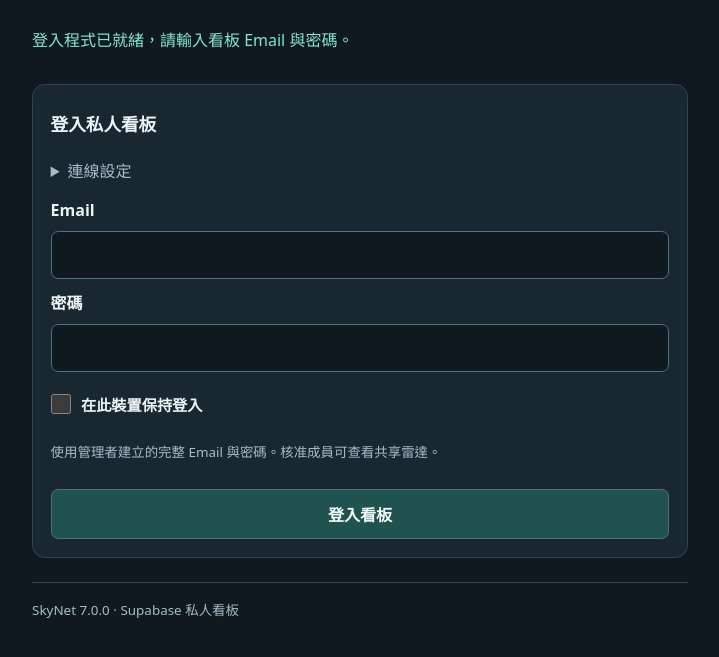
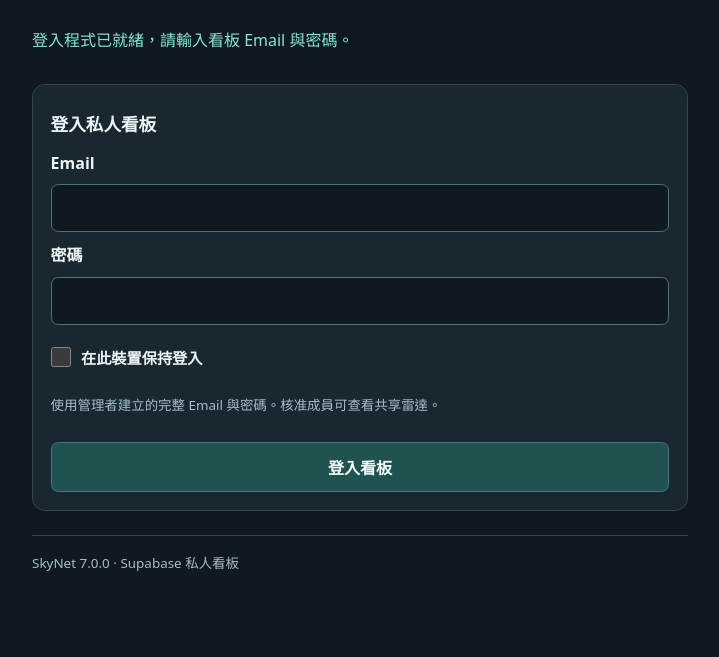
Before and after one commit to bluesky3939889/SkyNet-Web, a plain HTML site: page index.html in a window 1280 px wide. Shown: the part 139-796 px from the top of the page, without its empty margins (280-999 px from the left). Drawn offline with Linux system fonts and the light colour scheme.

Commit message:
Add files via upload

```diff
--- a/config.js
+++ b/config.js
@@ -1 +1 @@
-window.SKYNET_PUBLIC_CONFIG = {url:"https://wuwqskofsggvkqjgruvh.supabase.co", key:""};
+window.SKYNET_PUBLIC_CONFIG = {"key":"sb_publishable_eeZk6jfyR6neX9R1G0N0RQ_s9GWYkOR","url":"https://wuwqskofsggvkqjgruvh.supabase.co"};
--- a/index.html
+++ b/index.html
@@ -4,7 +4,7 @@
 <meta name="referrer" content="no-referrer">
 <meta http-equiv="Content-Security-Policy" content="default-src 'none'; script-src 'self'; style-src 'self'; connect-src https://*.supabase.co; img-src 'self' data: blob:; base-uri 'none'; form-action 'none'; object-src 'none'">
 <meta name="theme-color" content="#101820"><title>SkyNet · Supabase 偵測看板</title>
-<link rel="stylesheet" href="style.css?v=7.0.0-private-map"><script src="config.js?v=7.0.0" defer></script><script src="board.js?v=7.0.0" defer></script><script src="radar.js?v=7.0.0-shared-radar" defer></script>
+<link rel="stylesheet" href="style.css?v=7.0.0-private-map"><script src="config.js?v=wuwq-20261113" defer></script><script src="board.js?v=7.0.0" defer></script><script src="radar.js?v=7.0.0-shared-radar" defer></script>
 </head><body><main>
 <header><span class="mark" aria-hidden="true">◎</span><div><small>SKYNET / PRIVATE LIVE BOARD</small><h1>人員偵測看板</h1></div><button id="logout" class="secondary" hidden>登出</button></header>
 <p id="status" role="status" aria-live="polite">正在載入登入程式；若長時間停留，請重新整理網頁。</p>
```
